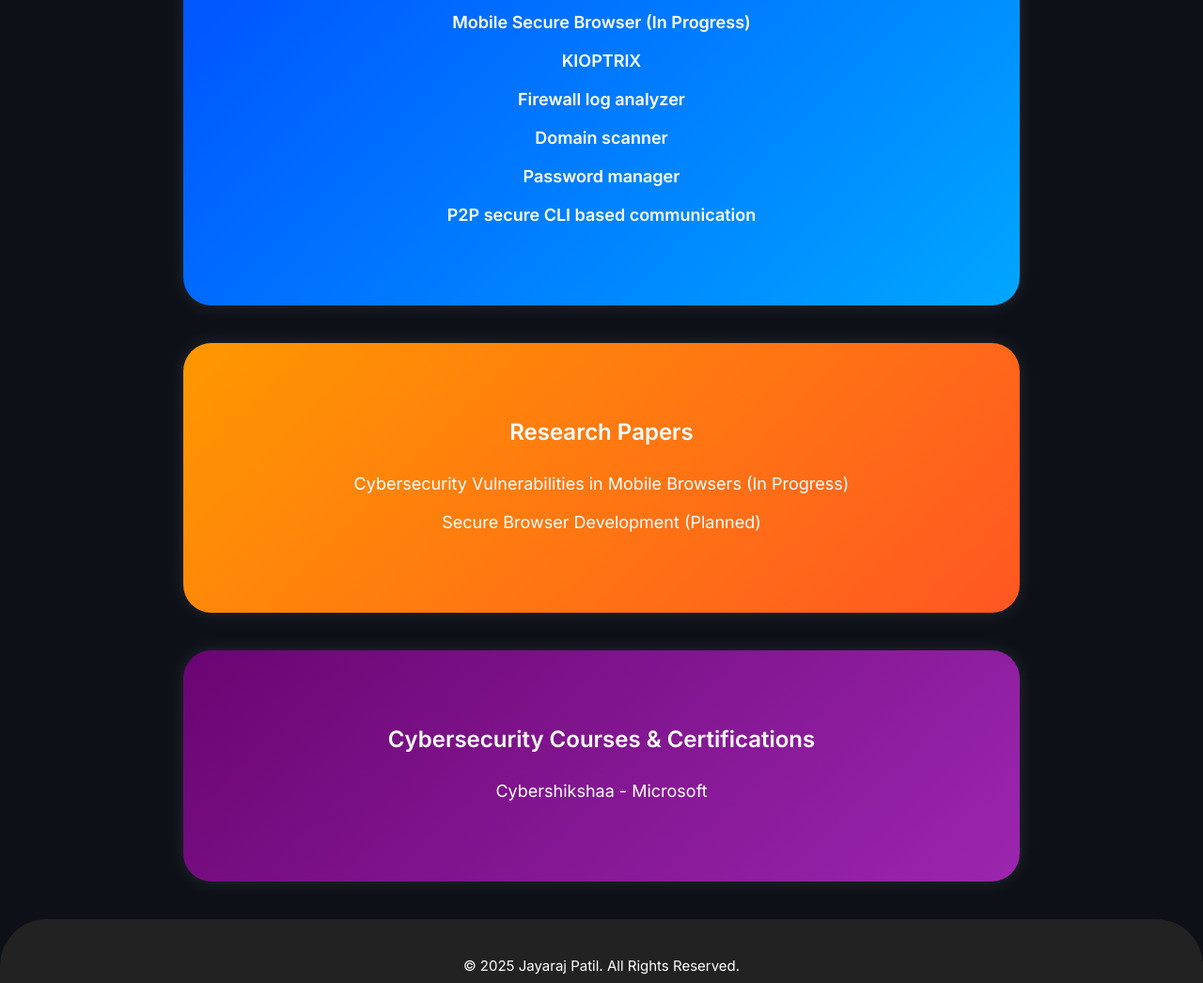
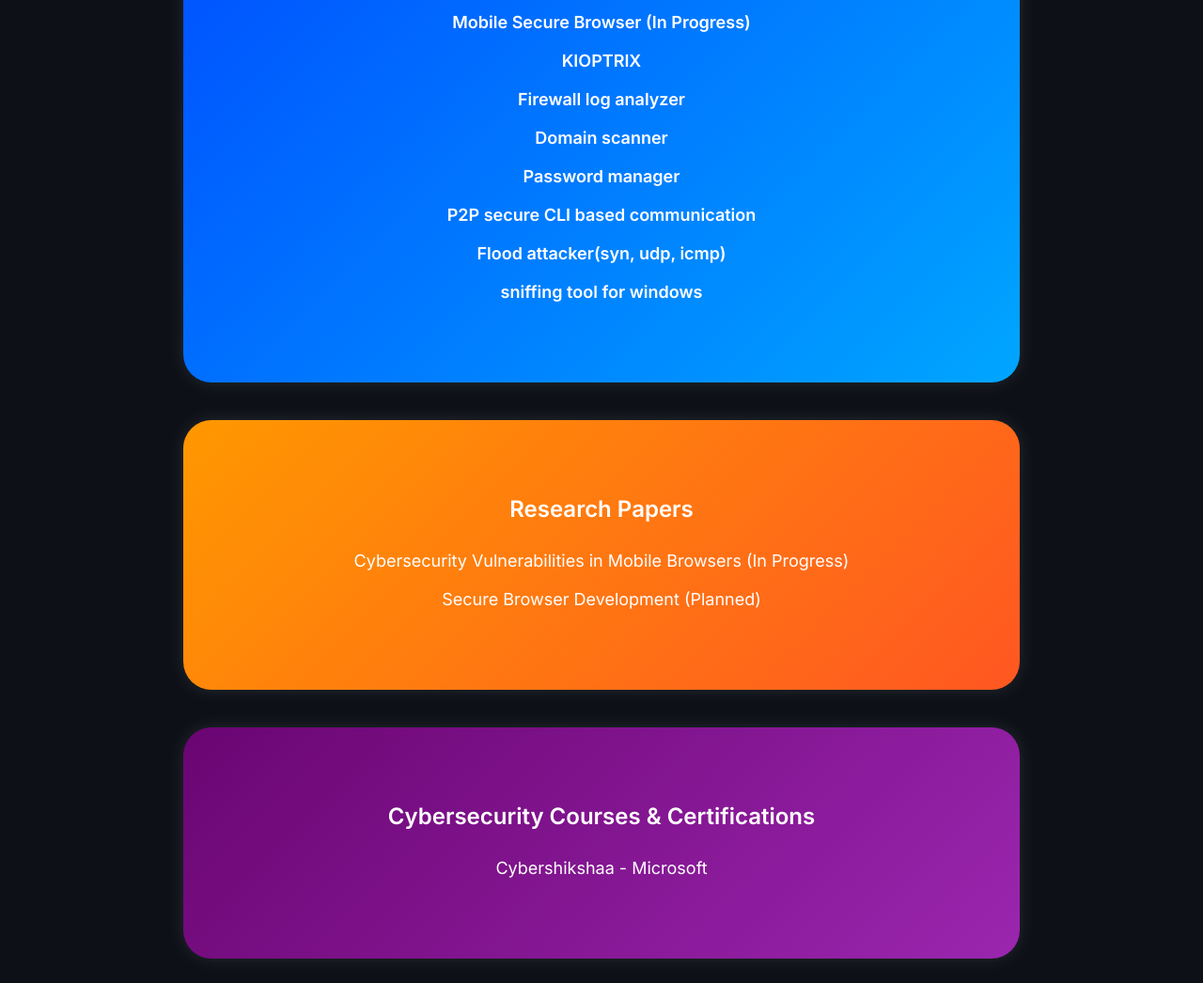
Before and after one commit to JayarajVp/intro, a plain HTML site: page temp/cyber.html in a window 1280 px wide. Shown: the part 798-1844 px from the top of the page at 94% size. Drawn offline with Linux system fonts and the light colour scheme.

Commit message:
Update cyber.html

```diff
--- a/temp/cyber.html
+++ b/temp/cyber.html
@@ -121,6 +121,8 @@
             <a href="https://github.com/JayarajVp/Python_cyber_projects/tree/main/scan"><li>Domain scanner</li></a>
             <a href="https://github.com/JayarajVp/Python_cyber_projects/tree/main/Password_manager"><li>Password manager</li></a>
             <a href="https://github.com/JayarajVp/Python_cyber_projects/tree/main/communication"><li>P2P secure CLI based communication</li></a>
+            <a href="https://github.com/JayarajVp/Python_cyber_projects/blob/main/Scapy/flood_attacks.py"><li>Flood attacker(syn, udp, icmp)</li></a>
+            <a href="https://github.com/JayarajVp/Python_cyber_projects/tree/main/Scapy/sniffing"><li>sniffing tool for windows</li></a>
         </ul>
     </section>
 
```
